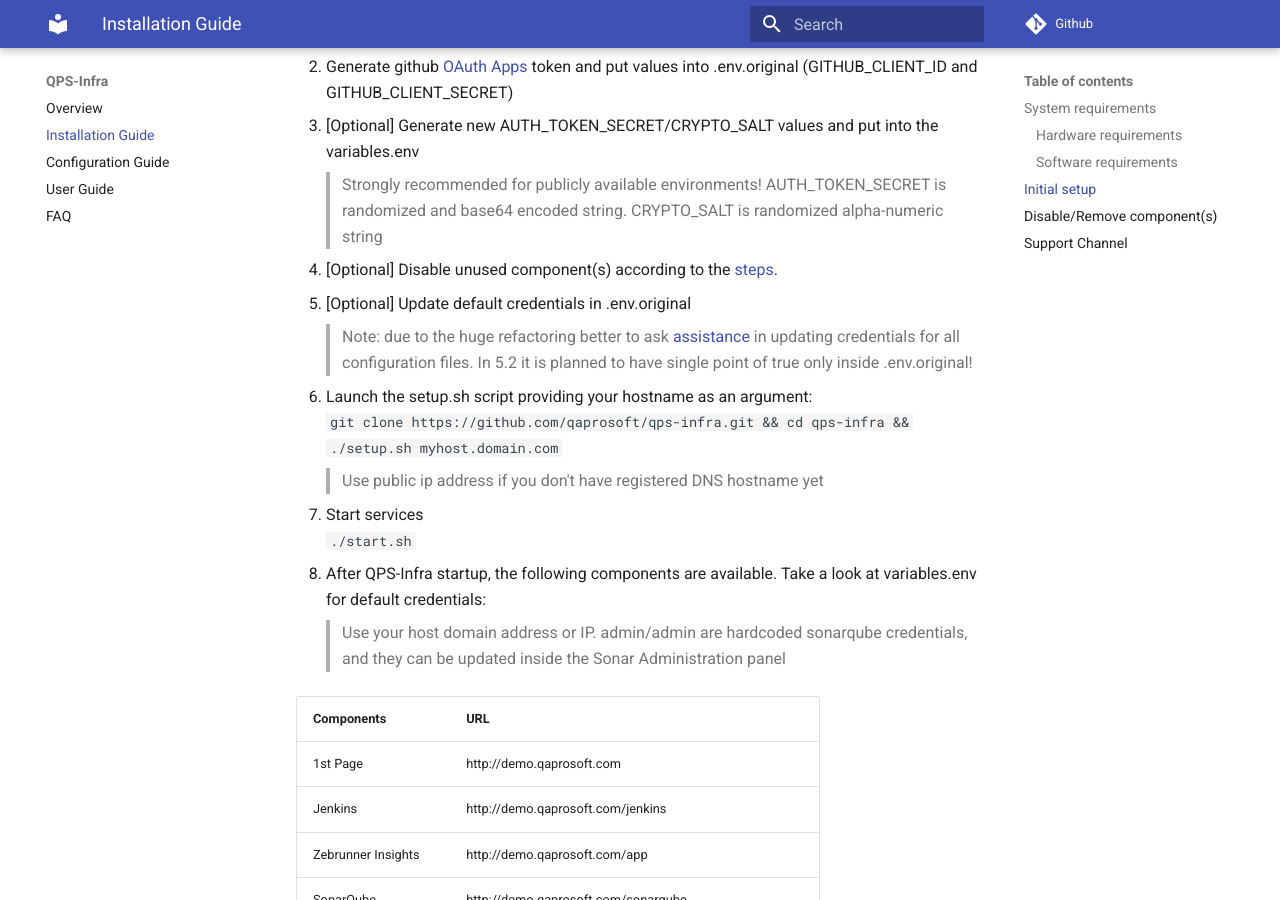
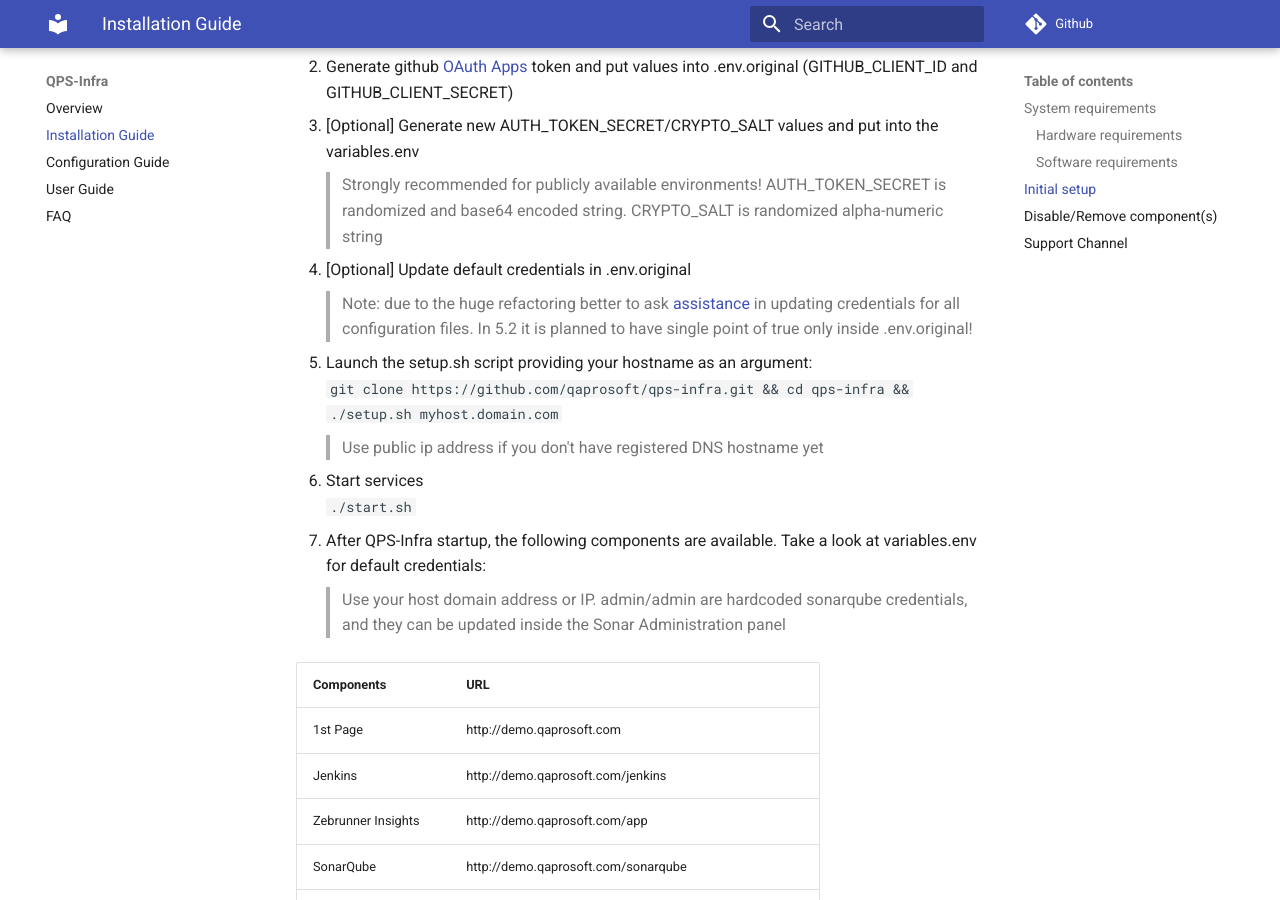
Before and after one commit to zebrunner/community-edition, an MkDocs documentation site: the page built from docs/install-guide.md, in a window 1280 px wide and 900 px high, scrolled down 894 px. Built offline with MkDocs 1.6.1 and Material for MkDocs 9.7.7, drawn with Linux system fonts in a browser that asks for light colours; comment, search, counter and statistics services are not loaded; old or Windows-style settings are respelled for this version of MkDocs.

Commit message:
Update install-guide.md

````diff
--- a/docs/install-guide.md
+++ b/docs/install-guide.md
@@ -29,23 +29,21 @@
 3. [Optional] Generate new AUTH_TOKEN_SECRET/CRYPTO_SALT values and put into the variables.env
   > Strongly recommended for publicly available environments! AUTH_TOKEN_SECRET is randomized and base64 encoded string. CRYPTO_SALT is randomized alpha-numeric string
 
-4. [Optional] Disable unused component(s) according to the [steps](#disableremove-components).
-
-5. [Optional] Update default credentials in .env.original
+4. [Optional] Update default credentials in .env.original
   > Note: due to the huge refactoring better to ask [assistance](https://t.me/qps_infra) in updating credentials for all configuration files. In 5.2 it is planned to have single point of true only inside .env.original!
 
-6. Launch the setup.sh script providing your hostname as an argument:<br>
+5. Launch the setup.sh script providing your hostname as an argument:<br>
   ```
   git clone https://github.com/qaprosoft/qps-infra.git && cd qps-infra && ./setup.sh myhost.domain.com
   ```
   > Use public ip address if you don't have registered DNS hostname yet
 
-7. Start services<br>
+6. Start services<br>
   ```
   ./start.sh
   ```
 
-8. After QPS-Infra startup, the following components are available. Take a look at variables.env for default credentials:
+7. After QPS-Infra startup, the following components are available. Take a look at variables.env for default credentials:
   > Use your host domain address or IP.
   > admin/admin are hardcoded sonarqube credentials, and they can be updated inside the Sonar Administration panel
 
@@ -72,7 +70,7 @@
 | MCloud                      	| stf services, selenium-hub, ftp                                      	|
 | Embedded web selenium hub    	| selenoid                                                            	|
 
-Comment/uncomment in the start.sh (stop.sh and clear.sh) appropriate [line](https://github.com/qaprosoft/qps-infra/blob/82f591827b8cbadd886ea9731661a39aba2ed0a4/start.sh#L20) for the component
+Comment/uncomment in the start.sh (stop.sh and clear.sh) appropriate [line](https://github.com/qaprosoft/qps-infra/blob/dcbc0c4c79326766289d1f6595686272a2c13d9b/start.sh#L36) for the component
 
 ## Support Channel
 
````
